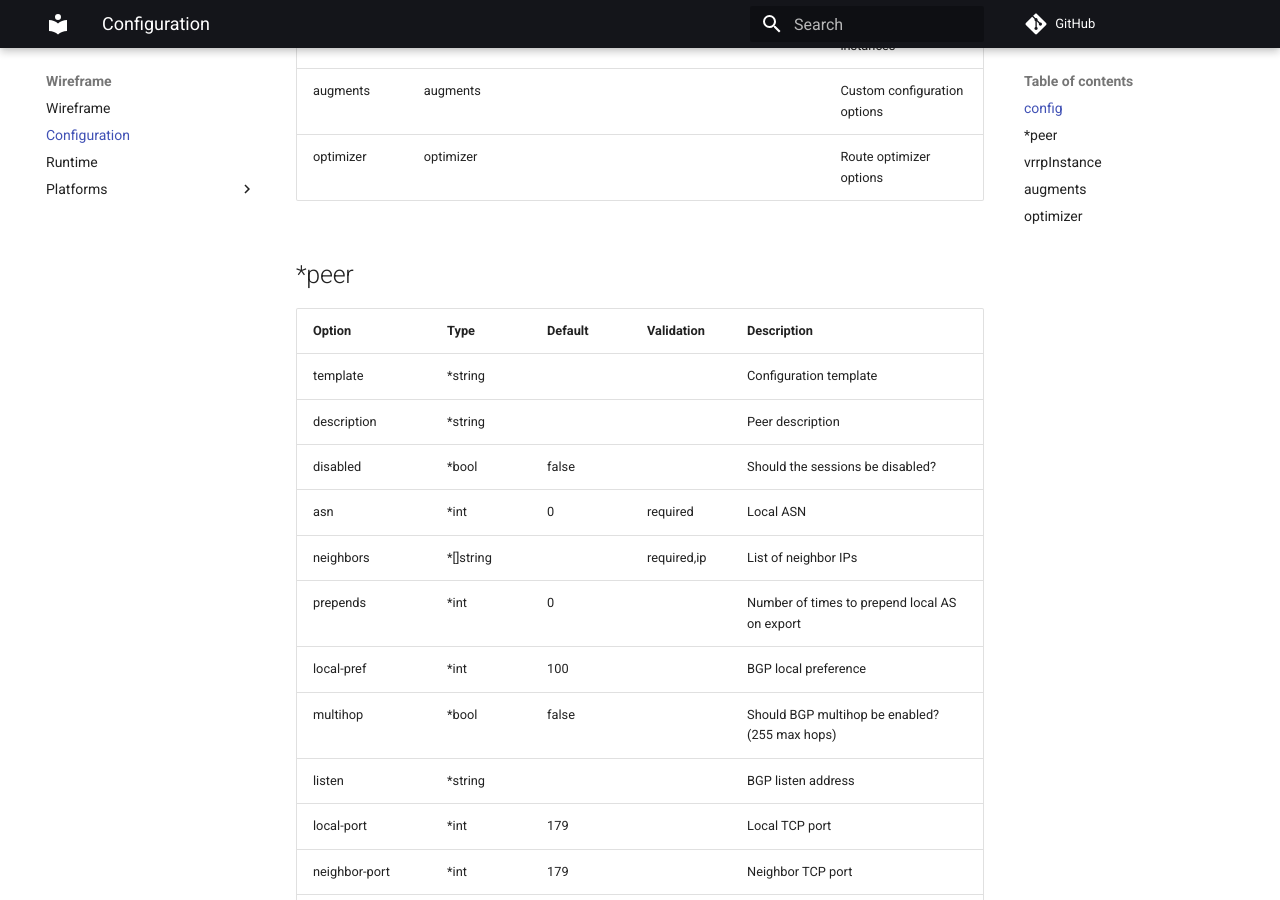
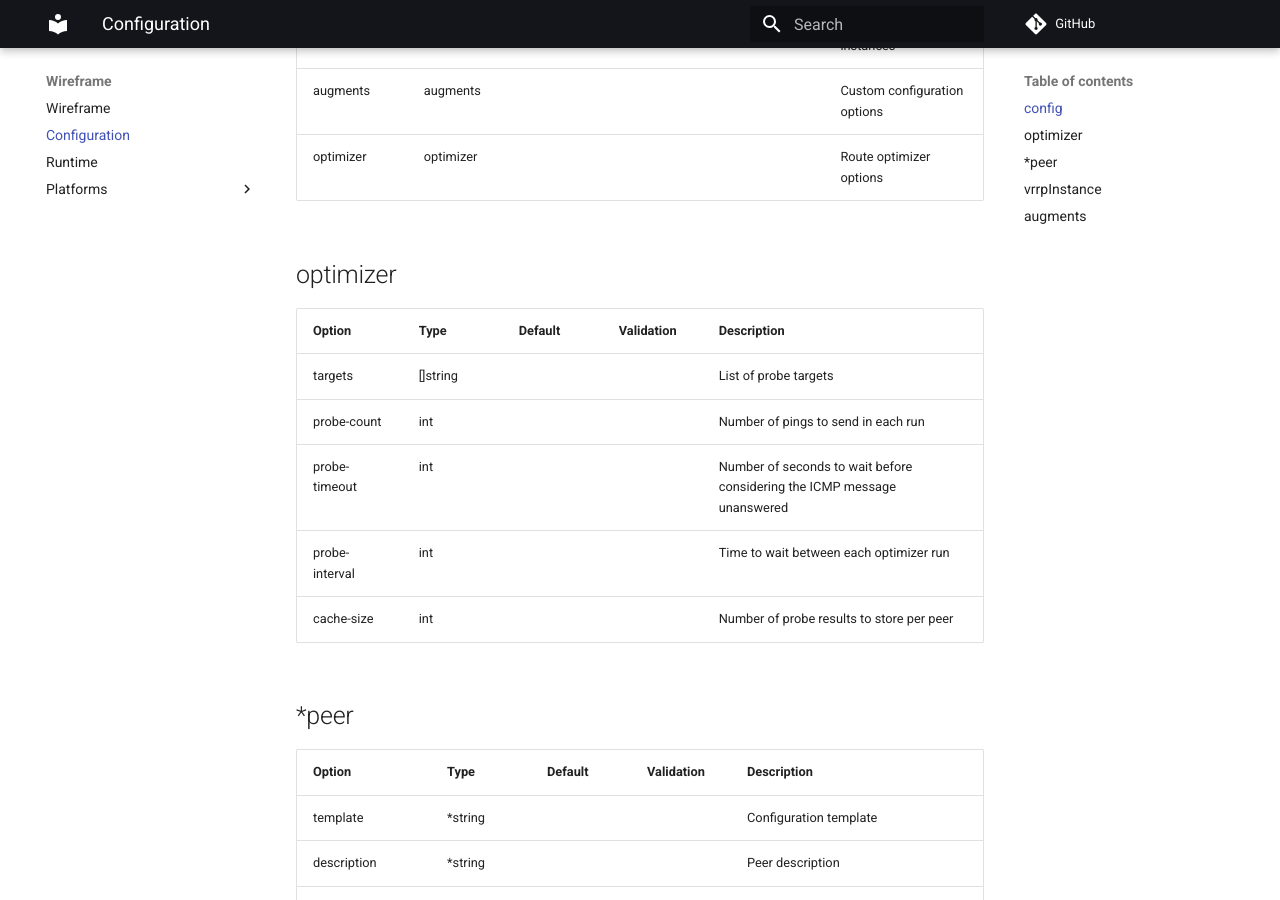
Before and after one commit to natesales/pathvector, an MkDocs documentation site: the page built from docs/configuration.md, in a window 1280 px wide and 900 px high, scrolled down 1222 px. Built offline with MkDocs 1.6.1 and Material for MkDocs 9.7.7, drawn with Linux system fonts in a browser that asks for light colours; comment, search, counter and statistics services are not loaded; some of the changed text lies outside the part shown.

Commit message:
ci: go generate

```diff
--- a/docs/configuration.md
+++ b/docs/configuration.md
@@ -21,6 +21,16 @@
 | vrrp | []vrrpInstance |  |  | List of VRRP instances |
 | augments | augments |  |  | Custom configuration options |
 | optimizer | optimizer |  |  | Route optimizer options |
+
+<!-- Code generated DO NOT EDIT -->
+## optimizer
+| Option | Type | Default | Validation | Description |
+|--------|------|---------|------------|-------------|
+| targets | []string |  |  | List of probe targets |
+| probe-count | int |  |  | Number of pings to send in each run |
+| probe-timeout | int |  |  | Number of seconds to wait before considering the ICMP message unanswered |
+| probe-interval | int |  |  | Time to wait between each optimizer run |
+| cache-size | int |  |  | Number of probe results to store per peer |
 
 <!-- Code generated DO NOT EDIT -->
 ## *peer
@@ -98,13 +108,3 @@
 | reject4 | []string |  |  | List of BIRD protocols to not import into the IPv4 table |
 | reject6 | []string |  |  | List of BIRD protocols to not import into the IPv6 table |
 | statics | map[string]string |  |  | List of static routes to include in BIRD |
-
-<!-- Code generated DO NOT EDIT -->
-## optimizer
-| Option | Type | Default | Validation | Description |
-|--------|------|---------|------------|-------------|
-| targets | []string |  |  | List of probe targets |
-| probe-count | int |  |  | Number of pings to send in each run |
-| probe-timeout | int |  |  | Number of seconds to wait before considering the ICMP message unanswered |
-| probe-interval | int |  |  | Time to wait between each optimizer run |
-| cache-size | int |  |  | Number of probe results to store per peer |
```
